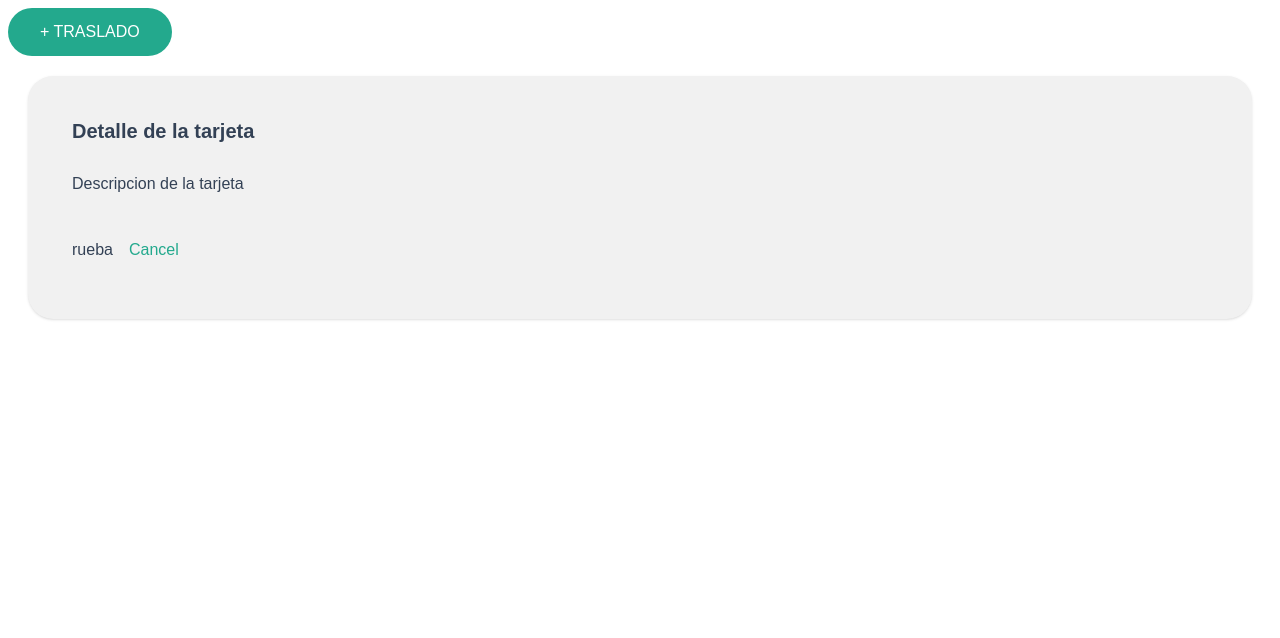
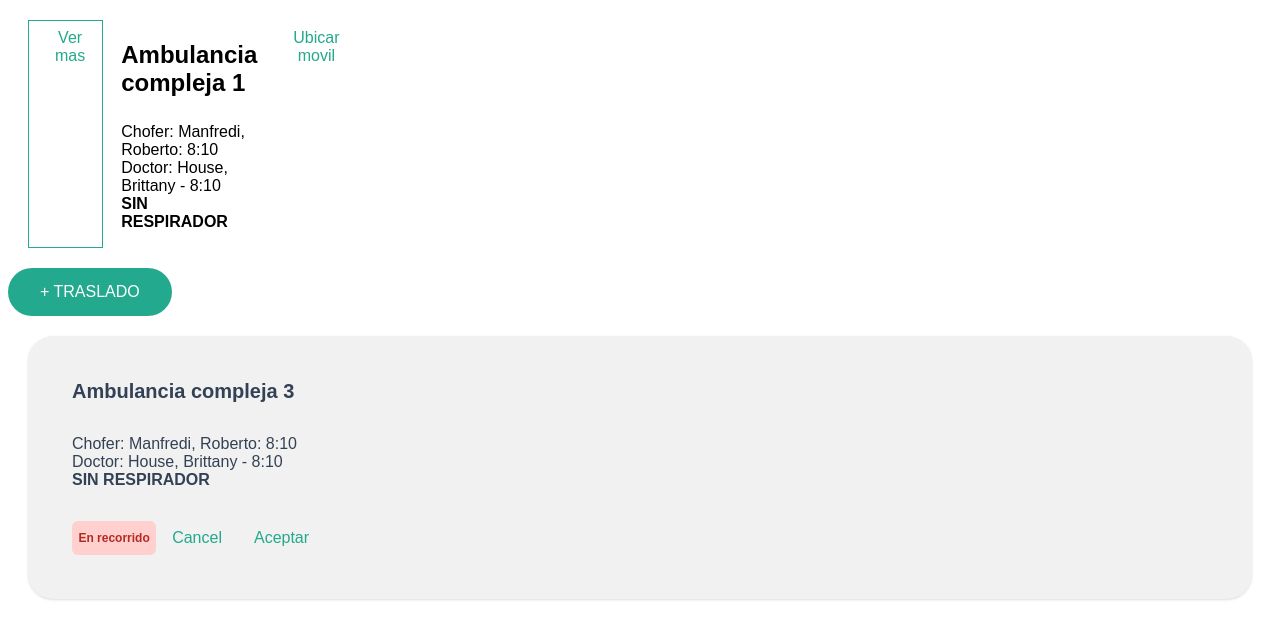
Before and after one commit to angelo59930/Emergency-Eye-fr, a Vue app: page / in a window 1280 px wide. Shown: the top 638 px of the page. Built offline with nearby package versions, Linux system fonts and the light colour scheme; a web font is replaced by a local one.

Commit message:
add SimpleAmbulanceCard

```diff
--- a/src/App.vue
+++ b/src/App.vue
@@ -1,12 +1,31 @@
 <template>
+  <SimpleAmbulanceCard class="ambulances" title="Ambulancia compleja 1" >
+    <template #left>
+      <Button class="button" label="Link" link>Ver mas</Button>
+    </template>
+    <template #mid>
+      <p>Chofer: Manfredi, Roberto: 8:10 <br/>
+        Doctor: House, Brittany - 8:10<br/>
+        <strong>SIN RESPIRADOR</strong>
+      </p>
+    </template>
+    <template #right>
+      <Button class="button" label="Link" link>Ubicar movil</Button>
+    </template>
+  </SimpleAmbulanceCard>
   <AddTrasladoButton class=addTraslado @action="test">+ TRASLADO</AddTrasladoButton>
-  <DetailCard title="Detalle de la tarjeta">
+  <DetailCard title="Ambulancia compleja 3">
     <template #description>
-      <p>Descripcion de la tarjeta</p>
+      <p>Chofer: Manfredi, Roberto: 8:10 <br/>
+        Doctor: House, Brittany - 8:10<br/>
+        <strong>SIN RESPIRADOR</strong>
+      </p>
     </template>
     <template #footer-tag>
-      <p> rueba</p>
+      <Tag severity="danger">En recorrido</Tag>
       <Button class="button" label="Link" link>Cancel </Button>
+      <Button class="button" label="Link" link>Aceptar </Button>
+
     </template>
   </DetailCard>
 </template>
@@ -14,13 +33,20 @@
 <script>
 import AddTrasladoButton from "./components/AddTrasladoButton"
 import DetailCard from "./components/DetailCard"
+import SimpleAmbulanceCard from "./components/SimpleAmbulanceCard"
 import Button from 'primevue/button';
+import Tag from 'primevue/tag';
+
+
+
 export default {
   name: 'App',
   components: {
     AddTrasladoButton,
     DetailCard,
-    Button
+    SimpleAmbulanceCard,
+    Button,
+    Tag
   },
   methods: {
     test() {
@@ -32,6 +58,13 @@ export default {
 </script>
 
 <style scoped>
+
+.ambulances {
+  margin: 20px;
+  width: 75px;
+  height: auto;
+}
+
 
 .button {
   color: #23a98d;
--- /dev/null
+++ b/src/components/SimpleAmbulanceCard.vue
@@ -0,0 +1,53 @@
+<template>
+  <div class="container">
+    <div class="column">
+      <slot name="left">
+        <!--Boton de mas informacion -->
+      </slot>
+    </div>
+    <div class="column">
+      <div class="header">
+        <h2 class="header-title">{{ title }}</h2>
+        <slot name="mid">
+          <!-- Descripcion de la ambulancia -->
+        </slot>
+      </div>
+    </div>
+    <div class="column">
+      <slot name="right">
+        <!-- Boton de ubicar movil -->
+      </slot>
+    </div>
+  </div>
+</template>
+
+<script>
+export default {
+  name: 'SimpleAmbulanceCard',
+  props: {
+    title: String,
+  }
+}
+</script>
+
+<style scoped>
+.container {
+  display: flex;
+  justify-content: space-between;
+  border: 1px solid #23a98d;
+}
+
+.column {
+  flex: 1;
+  margin: 0 10px;
+}
+
+.header {
+  display: flex;
+  flex-direction: column;
+}
+
+.header-title {
+  margin-bottom: 10px;
+}
+</style>
--- a/src/main.js
+++ b/src/main.js
@@ -4,6 +4,7 @@ import PrimeVue from "primevue/config";
 import App from "./App.vue";
 import Button from "primevue/button";
 import Card from "primevue/card";
+import Tag from "primevue/tag";
 
 //in main.js
 import "primevue/resources/themes/aura-light-green/theme.css";
@@ -13,3 +14,4 @@ app.mount("#app");
 app.use(PrimeVue);
 app.use(Button);
 app.use(Card);
+app.use(Tag);
```
Also changed, not shown: src/views/MainView.vue (added).
